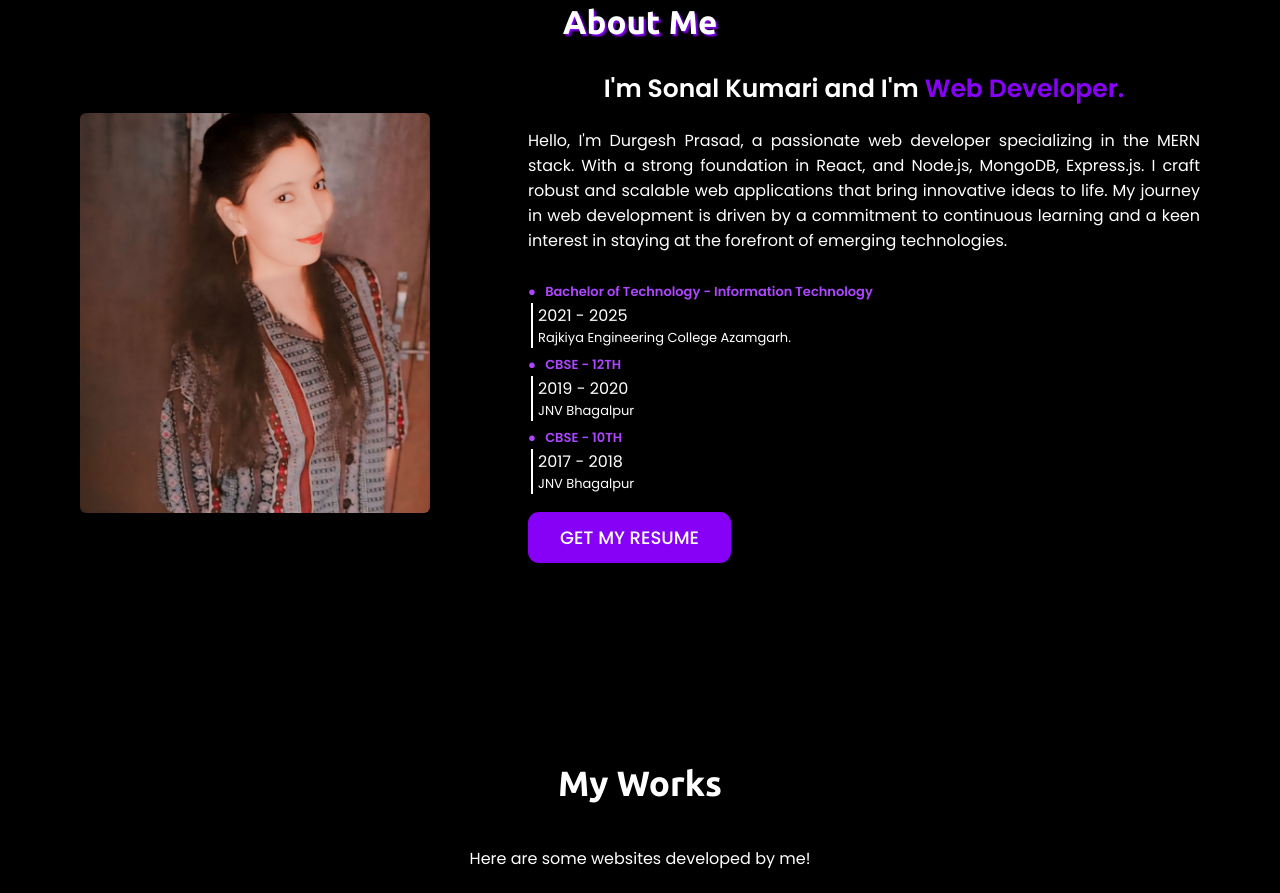
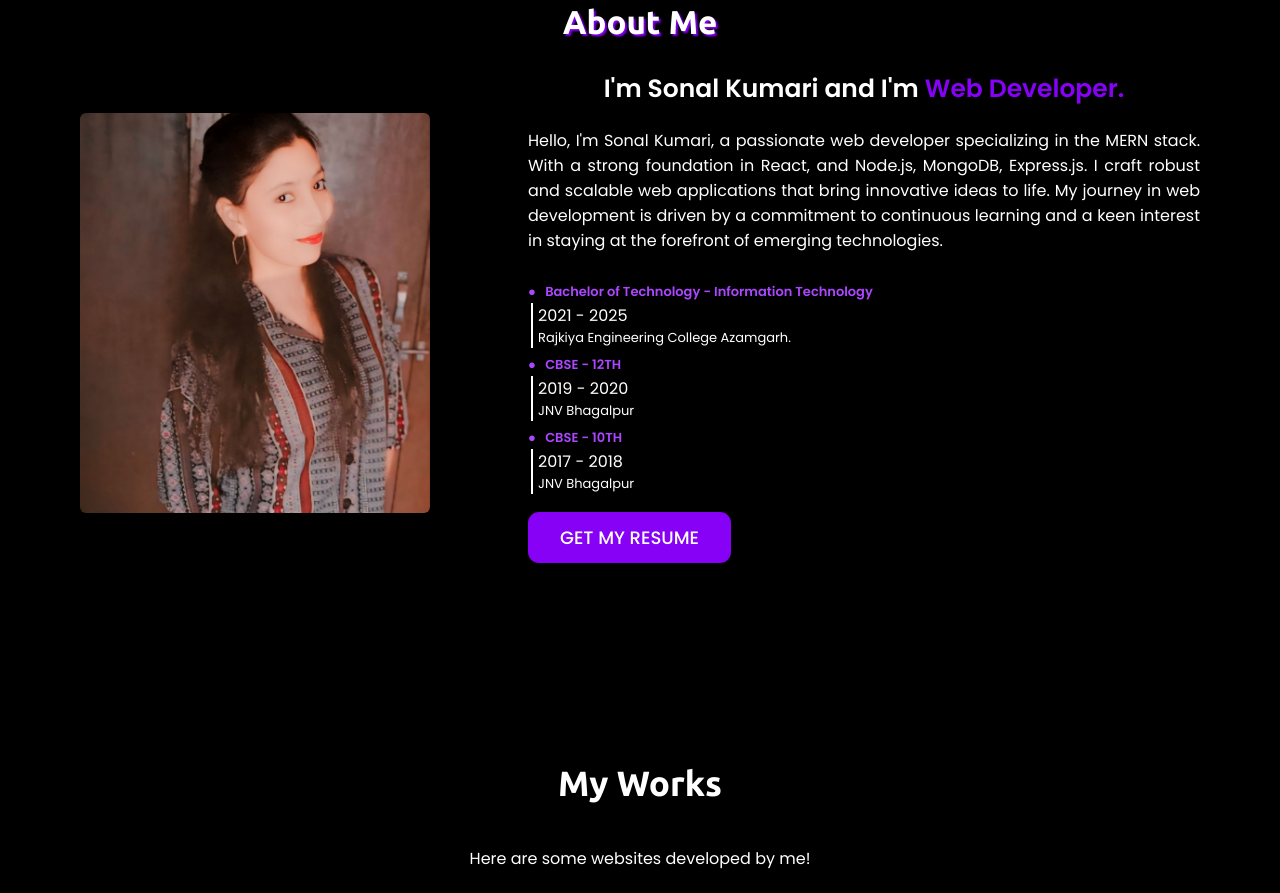
Before and after one commit to Sonalkri2004/MyPortfolio, a plain HTML site: page index.html in a window 1280 px wide. Shown: the part 897-1790 px from the top of the page. Drawn offline with nearby package versions, Linux system fonts and the light colour scheme.

Commit message:
some changes

```diff
--- a/index.html
+++ b/index.html
@@ -65,7 +65,7 @@
                 </div>
                 <div class="column right">
                     <div class="text">I'm Sonal Kumari and I'm <span class="typing2">Web Developer.</span></div>
-<p>Hello, I'm Durgesh Prasad, a passionate web developer specializing in the MERN stack. With a strong foundation in React, and Node.js, MongoDB, Express.js. I craft robust and scalable web applications that bring innovative ideas to life. My journey in web development is driven by a commitment to continuous learning and a keen interest in staying at the forefront of emerging technologies.</p>
+<p>Hello, I'm Sonal Kumari, a passionate web developer specializing in the MERN stack. With a strong foundation in React, and Node.js, MongoDB, Express.js. I craft robust and scalable web applications that bring innovative ideas to life. My journey in web development is driven by a commitment to continuous learning and a keen interest in staying at the forefront of emerging technologies.</p>
                     <br>
 
                     <div>
```
